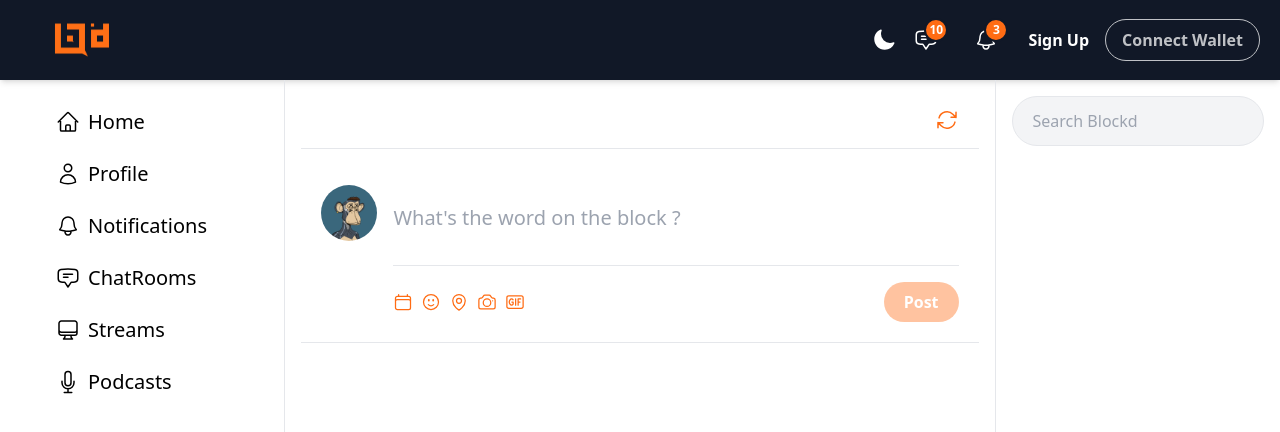
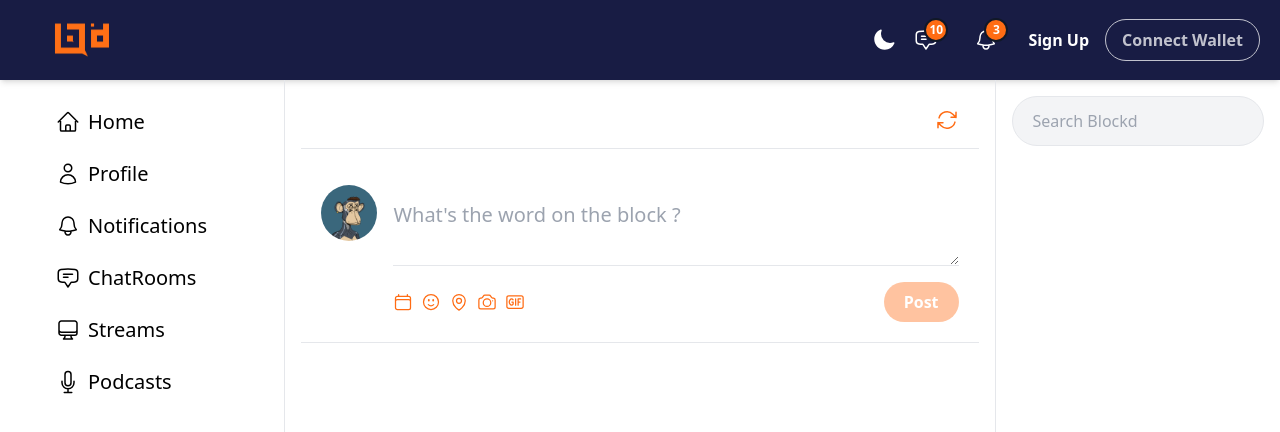
Before and after one commit to BlockdSocial/Blockd, a Next.js app: page / in a window 1280 px wide. Shown: the top 432 px of the page. Built offline with nearby package versions, Linux system fonts and the light colour scheme.

Commit message:
Dark/Light Mode

```diff
--- a/components/Feed.tsx
+++ b/components/Feed.tsx
@@ -7,7 +7,7 @@ function Feed() {
   return (
     <div className='h-full col-span-8 md:col-span-5 md:p-4 border-x'>
       <div className='flex flex-col items-end'>
-        <ArrowPathIcon className='mr-5 mt-6 md:mt-3 h-6 w-6 cursor-pointer text-blockd transition-all duration-500 ease-out hover:rotate-180 active-scale' />
+        <ArrowPathIcon className='mr-5 mt-6 md:mt-3 h-6 w-6 cursor-pointer text-blockd dark:text-white transition-all duration-500 ease-out hover:rotate-180 active-scale' />
       </div>
 
       <div>
--- a/components/Navbar.tsx
+++ b/components/Navbar.tsx
@@ -43,7 +43,7 @@ const Navbar = () => {
     let [open, setOpen] = useState(false);
     return (
         <div className='w-full shadow-md top-0 left-0'>
-            <div className='md:flex items-center justify-between bg-gray-900 dark:bg-lightgray md:px-5 h-20'>
+            <div className='md:flex items-center justify-between bg-[#181c44] dark:bg-lightgray md:px-5 h-20'>
                 <div className='font-bold text-2xl cursor-pointer flex items-center font-[Poppins]'>
                         <Image
                             src="/images/logo.png"
@@ -59,12 +59,13 @@ const Navbar = () => {
                 </div>
 
                 <div onClick={() => setOpen(!open)} className='text-3xl absolute right-4 md:right-8 top-6 cursor-pointer md:hidden'>
+                    <span className="text-white absolute text-xs -right-3 -top-2 md:-top-1 md:-right-0 h-6 w-6 rounded-full group-hover:bg-orange-600 bg-blockd flex justify-center items-center items border-2 border-gray-900 dark:border-lightgray"><span>13</span></span>
                     <svg xmlns="http://www.w3.org/2000/svg" fill="none" viewBox="0 0 24 24" strokeWidth={1.5} stroke="currentColor" className="w-7 h-7 text-white" name={open ? 'close' : 'menu'}>
                         <path strokeLinecap="round" strokeLinejoin="round" d="M3.75 6.75h16.5M3.75 12h16.5m-16.5 5.25h16.5" />
                     </svg>
                 </div>
 
-                <ul className={`md:flex absolute items-center md:static z-[2] right-0 w-1/3 md:w-auto md:pl-0 transition-all ease-in ${open ? 'top-20 h-full bg-gray-900 dark:bg-lightgray' : 'top-[-490px] h-20'}`}>
+                <ul className={`md:flex absolute items-center md:static z-[2] right-0 w-full md:w-auto md:pl-0 transition-all ease-in ${open ? 'top-20 h-fit bg-[#181c44] dark:bg-lightgray' : 'top-[-490px] h-20'}`}>
                     <li className='hidden md:inline flex-col items-center text-l my-1'>
                         {renderThemeChanger()}
                     </li>
--- a/components/TweetBox.tsx
+++ b/components/TweetBox.tsx
@@ -23,16 +23,17 @@ function TweetBox() {
             />
             <div className='flex flex-1 items-center pl-2'>
                 <form className='flex flex-col flex-1'>
-                    <input
+                    <textarea
+                        id="message"
                         value={input}
                         onChange={e => setInput(e.target.value)}
-                        type="text"
+                        data-rows="4"
+                        className="h-24 w-full outline-none text-l placeholder:text-l md:text-xl md:placeholder:text-xl bg-transparent placeholder:pt-8 "
                         placeholder="What's the word on the block ?"
-                        className='h-24 w-full text-xl outline-none placeholder:text:xl bg-transparent'
-                    />
+                    ></textarea>
                     <hr className='mb-4'></hr>
                     <div className='flex items-center'>
-                        <div className='flex space-x-2 text-blockd flex-1'>
+                        <div className='flex space-x-2 text-blockd dark:text-white flex-1'>
                             <CalendarIcon className='h-5 w-5 cursor-pointer transition-transform duration-150 ease-out hover:scale-150' />
                             <FaceSmileIcon className='h-5 w-5 cursor-pointer transition-transform duration-150 ease-out hover:scale-150' />
                             <MapPinIcon className='h-5 w-5 cursor-pointer transition-transform duration-150 ease-out hover:scale-150' />
--- a/components/Widgets.tsx
+++ b/components/Widgets.tsx
@@ -4,8 +4,8 @@ function Widgets() {
   return (
     <div className='h-full px-2 col-span-2 hidden md:inline md:p-4'>
       {/* Search */}
-      <div className='flex items-center space-x-2 bg-gray-100 dark:bg-darkgray p-3 rounded-full dark:border-white border'>
-        <svg xmlns="http://www.w3.org/2000/svg" fill="none" viewBox="0 0 24 24" strokeWidth={1.5} stroke="currentColor" className="w-5 h-5 text-gray-400 dark:text-white">
+      <div className='flex items-center space-x-2 bg-gray-100 dark:bg-darkgray p-3 rounded-full dark:border-white dark:hover:border-blockd border group'>
+        <svg xmlns="http://www.w3.org/2000/svg" fill="none" viewBox="0 0 24 24" strokeWidth={1.5} stroke="currentColor" className="w-5 h-5 text-gray-400 dark:text-white dark:group-hover:text-blockd">
           <path strokeLinecap="round" strokeLinejoin="round" d="M21 21l-5.197-5.197m0 0A7.5 7.5 0 105.196 5.196a7.5 7.5 0 0010.607 10.607z" />
         </svg>
         <input
```
Also changed, not shown: 1 other file (tests, documents, lock files or other folders).
